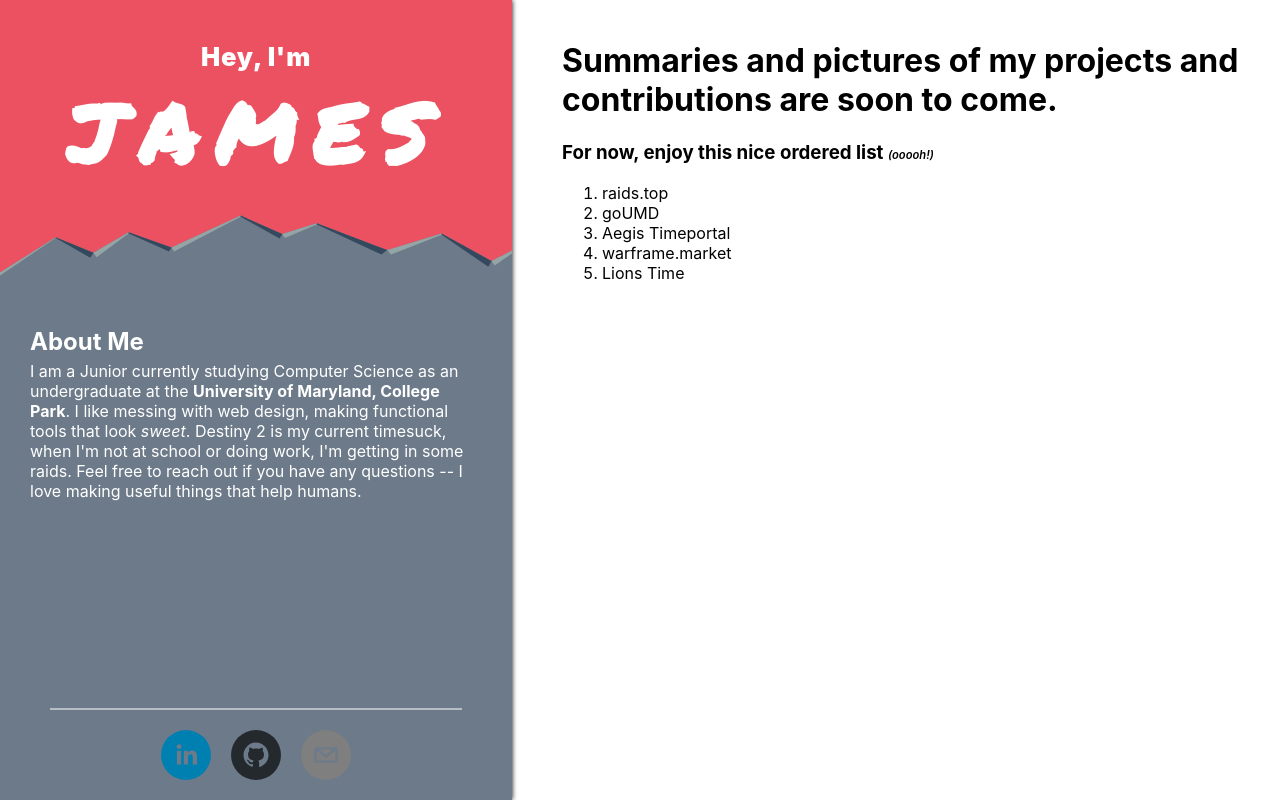
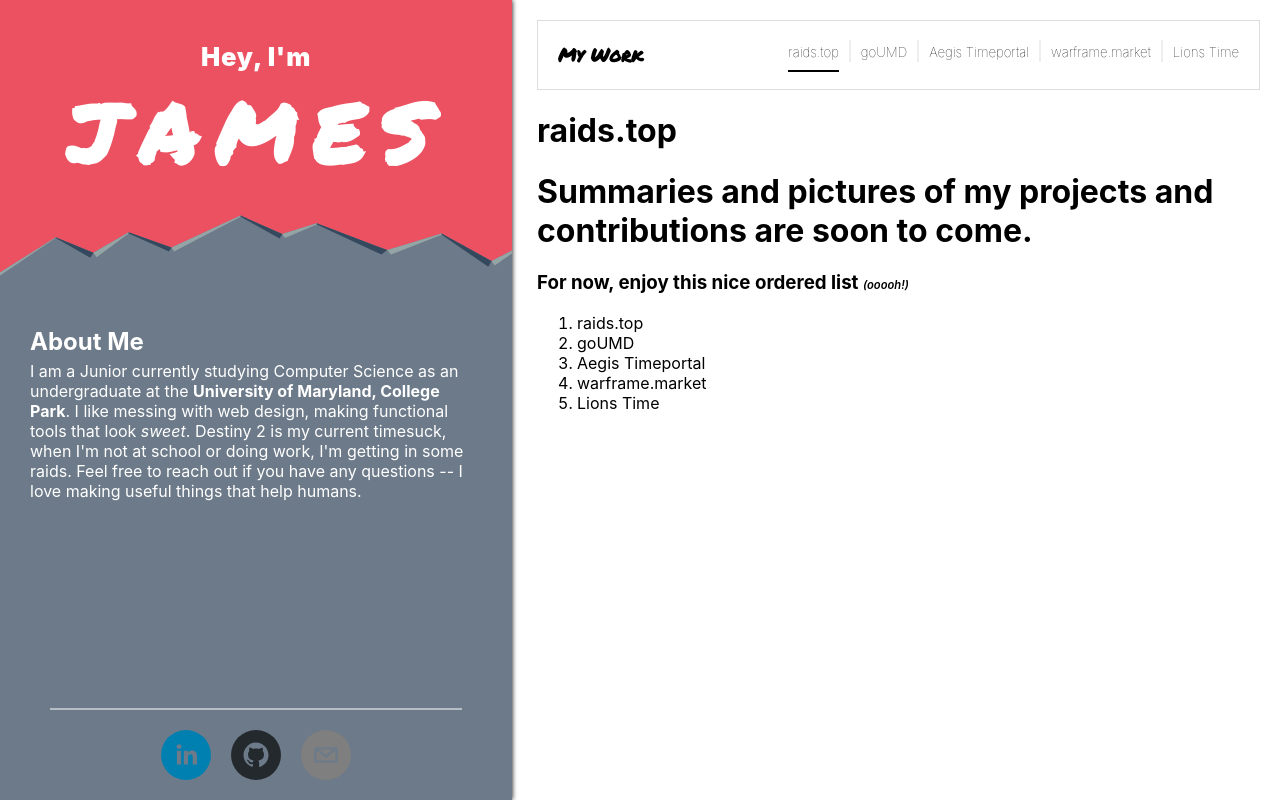
Before and after one commit to co-go/personal-website, a React (Create React App) app: page / in a window 1280 px wide. Built offline with nearby package versions, Linux system fonts and the light colour scheme.

Commit message:
Added Navbar.

```diff
--- a/src/App.css
+++ b/src/App.css
@@ -1,17 +1,13 @@
 :root {
-    --color1: rgba(7, 16, 19, 1);
-    --color2: rgba(235, 81, 96, 1);
-    --color3: rgba(183, 153, 156, 1);
-    --color4: rgba(170, 170, 170, 1);
-    --color5: rgba(223, 224, 226, 1);
+    --color1: rgb(7, 16, 19);
+    --color2: rgb(235, 81, 96);
+    --color3: rgb(183, 153, 156);
+    --color4: rgb(170, 170, 170);
+    --color5: rgb(223, 224, 226);
+    --color6: rgb(109, 122, 137);
 }
 
-span.small {
-    font-weight: 600;
-    font-size: 60%;
-    font-style: italic;
-}
-
+/* PAGE STYLING */
 .greeting {
     color: white;
     width: 40vw;
@@ -21,6 +17,17 @@ span.small {
     box-shadow: 0 0 5px 0px black;
 }
 
+.content {
+    padding: 20px 20px 20px calc(40vw + 25px);
+}
+
+span.small {
+    font-weight: 600;
+    font-size: 60%;
+    font-style: italic;
+}
+
+/* LEFT BAR (GREETING) STYLING */
 .greeting .top {
     text-align: center;
     position: relative;
@@ -104,6 +111,40 @@ span.small {
     margin: 0 10px;
 }
 
-.content {
-    padding: 20px 20px 20px calc(40vw + 50px);
+
+/* NAVBAR STYLING */
+.nav {
+    display: flex;
+    border: 0.5px solid #ddd;
+    padding: 20px;
 }
+
+.nav h3 {
+    flex: 1;
+    margin: 0;
+    font-family: 'Permanent Marker', cursive;
+}
+
+.nav .pull-right {
+    flex: 2;
+    text-align: right;
+}
+
+.nav .project:not(:last-child):after {
+    content: "";
+    border: 0.5px solid #eee;
+    margin: 0 10px;
+}
+
+.nav .project h5 {
+    cursor: pointer;
+    display: inline;
+    padding: 10px 0;
+    font-weight: lighter;
+}
+
+.nav .project.active h5 {
+    border-bottom: 2px solid #000;
+}
+
+/* PROJECT CONTENT STYLING */
--- a/src/App.js
+++ b/src/App.js
@@ -30,6 +30,7 @@ class App extends Component {
                         <polygon className="sep-color-2" points="990,32 990,36 1192,130 1210,116 "></polygon>
                         <polygon className="sep-color-2" points="1380,64 1536,150 1526,168 1380,68 "></polygon>
                     </svg>
+
                     <div className="bottom">
                         <h2 className="title">About Me</h2>
                         <p> I am a Junior currently studying Computer Science as an undergraduate at the <b>University of Maryland, College Park</b>. I like messing with web design, making functional tools that look <i>sweet</i>. Destiny 2 is my current timesuck, when I'm not at school or doing work, I'm getting in some raids. Feel free to reach out if you have any questions -- I love making useful things that help humans. </p>
@@ -43,6 +44,31 @@ class App extends Component {
                     </div>
                 </div>
                 <div className="content">
+                    <div className="nav">
+                        <h3>My Work</h3>
+                        <div className="pull-right">
+                            <span className="project active">
+                                <h5>raids.top</h5>
+                            </span>
+                            <span className="project">
+                                <h5>goUMD</h5>
+                            </span>
+                            <span className="project">
+                                <h5>Aegis Timeportal</h5>
+                            </span>
+                            <span className="project">
+                                <h5>warframe.market</h5>
+                            </span>
+                            <span className="project">
+                                <h5>Lions Time</h5>
+                            </span>
+                        </div>
+                    </div>
+
+                    <div className="projectSummary">
+                        <h1 className="projectName">raids.top</h1>
+
+                    </div>
                     <h1> Summaries and pictures of my projects and contributions are soon to come. </h1>
                     <h3> For now, enjoy this nice ordered list <span className="small">(ooooh!)</span> </h3>
                     <ol>
--- a/src/index.js
+++ b/src/index.js
@@ -6,7 +6,4 @@ import * as serviceWorker from './serviceWorker';
 
 ReactDOM.render(<App />, document.getElementById('root'));
 
-// If you want your app to work offline and load faster, you can change
-// unregister() to register() below. Note this comes with some pitfalls.
-// Learn more about service workers: http://bit.ly/CRA-PWA
 serviceWorker.unregister();
```
